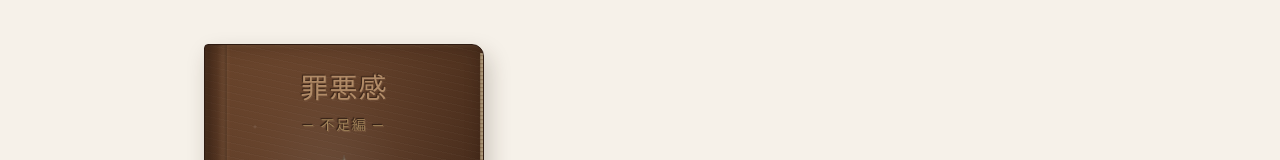
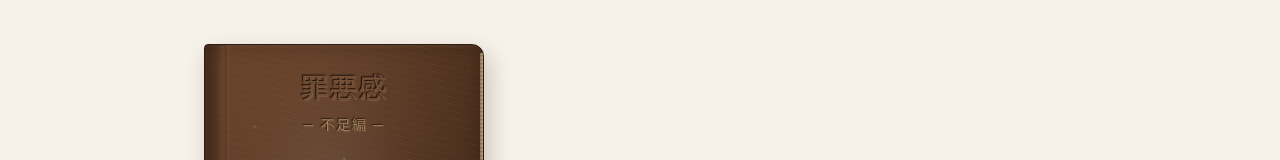
Before and after one commit to hiracoh/watashihertz, a Next.js app: page /encyclopedias in a window 1280 px wide. Shown: the part 208-368 px from the top of the page. Built offline with nearby package versions, Linux system fonts and the light colour scheme; a web font is replaced by a local one.

Commit message:
Update page.tsx

```diff
--- a/app/encyclopedias/page.tsx
+++ b/app/encyclopedias/page.tsx
@@ -168,10 +168,10 @@ export default function EncyclopediasPage() {
     letterSpacing: '0.04em',
     fontFamily: "'Yuji Syuku', serif",
     fontWeight: 400,
-    color: '#B18B67',
+    color: '#765139',
 textShadow:
-  '-1px -1px 1px rgba(35,20,12,0.65), 1px 1px 1px rgba(255,225,185,0.08)',
-WebkitTextStroke: '0px',
+  '-1px -1px 1px rgba(20,10,5,0.85), 1px 1px 1px rgba(255,210,160,0.20)',
+WebkitTextStroke: '0.3px rgba(35,18,10,0.35)',
   }}
 >
   {book.title}
```
